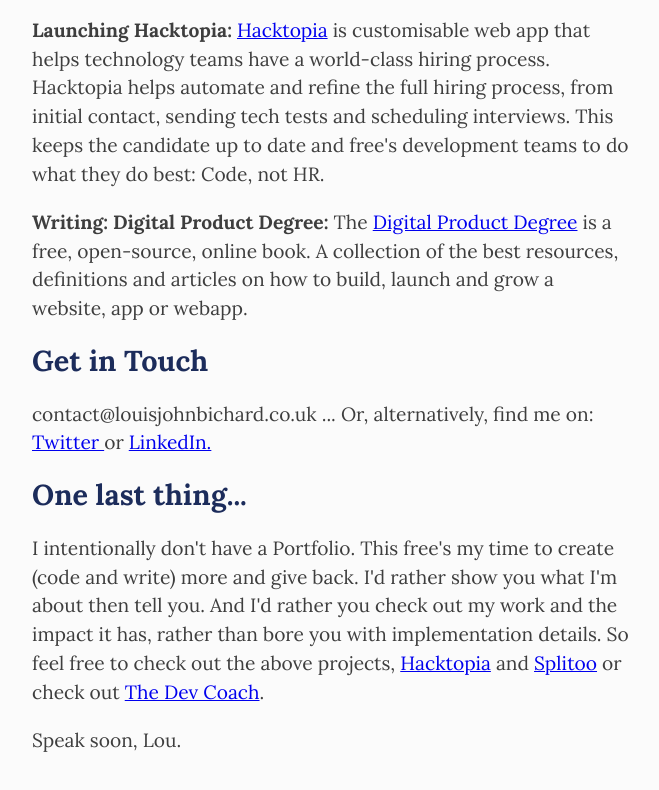
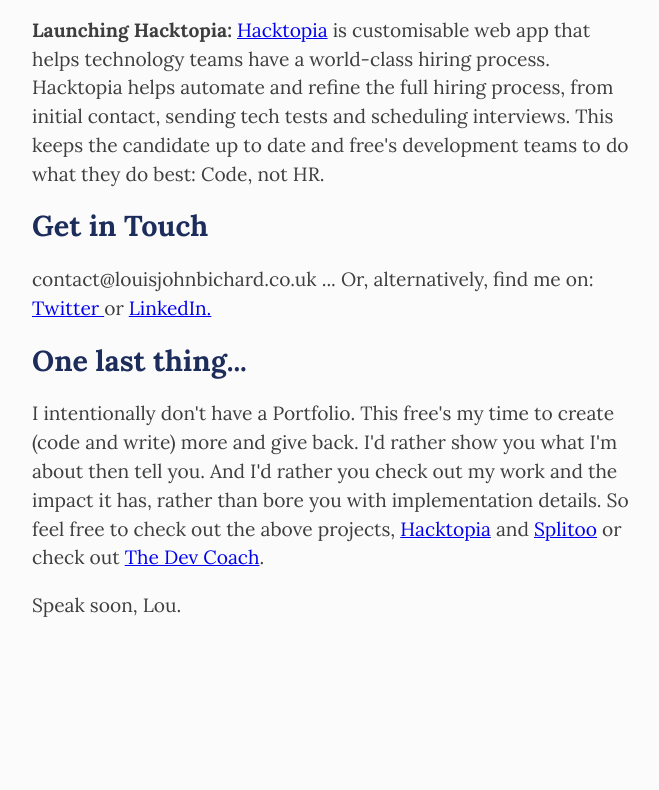
Before and after one commit to loujaybee/portfolio, a plain HTML site: page index.html in a window 1280 px wide. Shown: the part 1357-2147 px from the top of the page, without its empty margins (308-967 px from the left). After the commit the page ends 2077 px from the top, so only its background shows below. Drawn offline with Linux system fonts and the light colour scheme.

Commit message:
Update index.html

```diff
--- a/index.html
+++ b/index.html
@@ -56,8 +56,6 @@
 
         <p><strong>Launching Hacktopia:</strong> <a target="_blank" href="http://www.hacktopia.io">Hacktopia</a> is customisable web app that helps technology teams have a world-class hiring process. Hacktopia helps automate and refine the full hiring process, from initial contact, sending tech tests and scheduling interviews. This keeps the candidate up to date and free's development teams to do what they do best: Code, not HR.</p>
 
-        <p><strong>Writing: Digital Product Degree:</strong> The <a target="_blank" href="http://digitalproductdegree.com">Digital Product Degree</a> is a free, open-source, online book. A collection of the best resources, definitions and articles on how to build, launch and grow a website, app or webapp.</p>
-
         <h2>Get in Touch</h2>
         <p>
             contact@louisjohnbichard.co.uk ... Or, alternatively, find me on: <a href="http://twitter.com/loujaybee">
```
